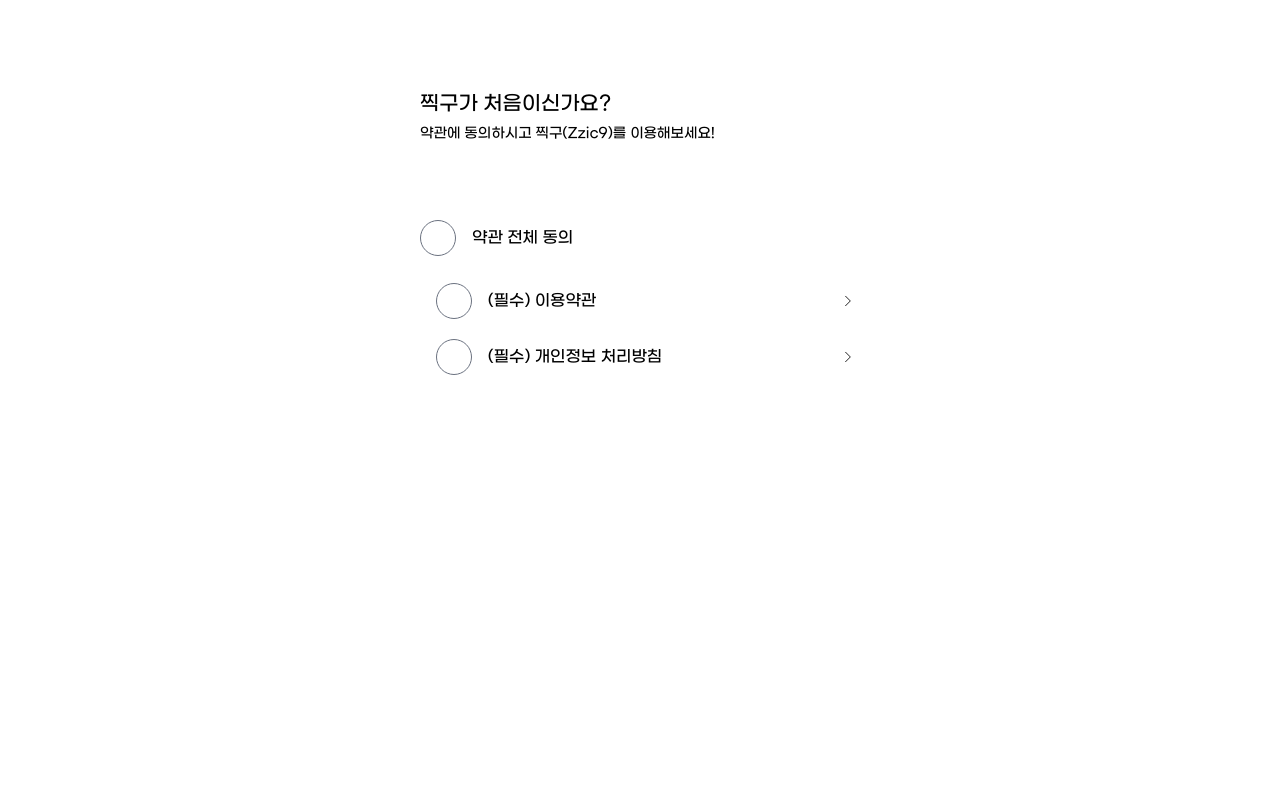
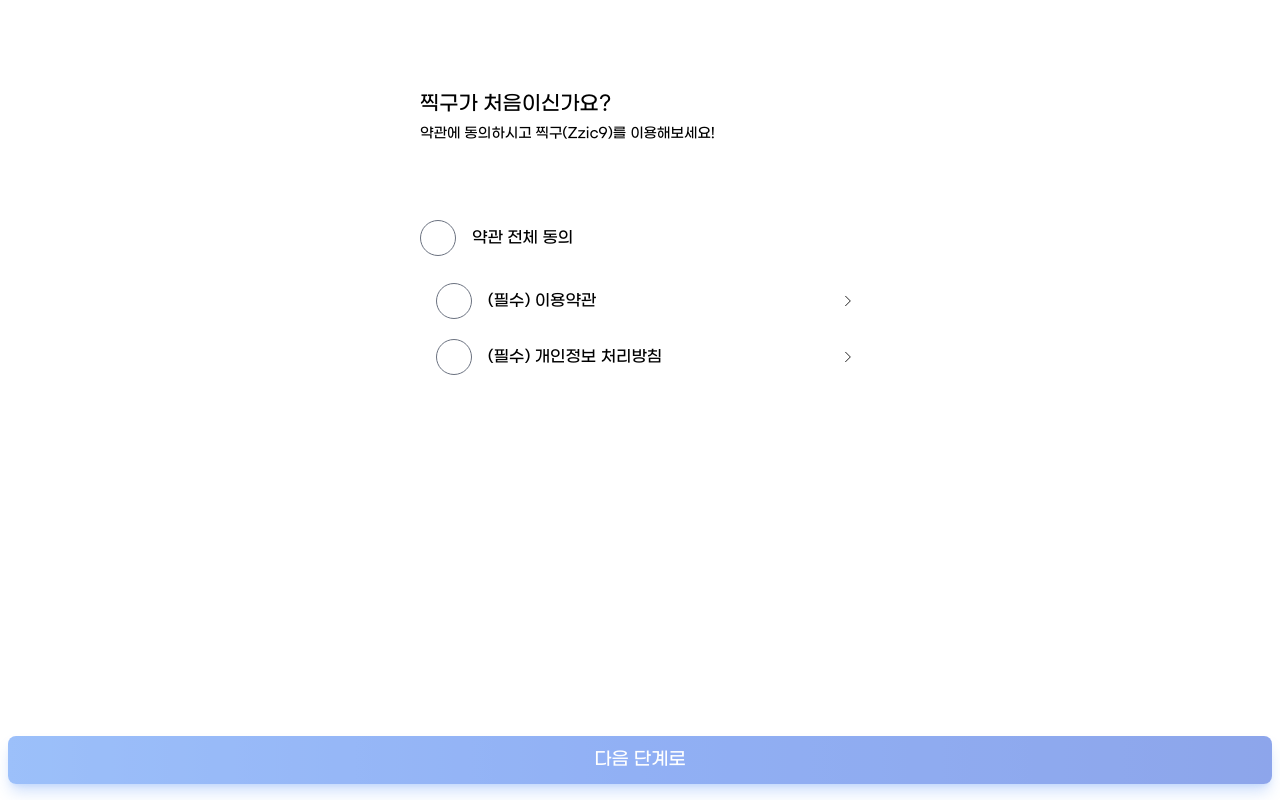
Before and after one commit to hyemin23/livestore, a Next.js app: page /signup in a window 1280 px wide. Built offline with nearby package versions, Linux system fonts and the light colour scheme.

Commit message:
layout : footer button layout

```diff
--- a/templates/SignupPage.template.tsx
+++ b/templates/SignupPage.template.tsx
@@ -11,7 +11,7 @@
   onClickPlus: () => void;
   onClickMinus: () => void;
   setConfirm: (conf: boolean) => void;
-  isStepCompleted: object;
+  isStepCompleted: any;
 }
 
 const SignupPageTemplate = ({
@@ -64,12 +64,32 @@
         </div>
       </div>
 
-      {/*  */}
       <div>
+        {/* 약관동의 */}
         {step === SignupStep.TERM_CONFIRM && (
           <TermConfirmStepComponent confirm={confirm} setConfirm={setConfirm} />
         )}
+
+        {/* 기본정보 입력 */}
+
+        {/* 이메일 인증 */}
       </div>
+
+      {/* bottom */}
+      {SignupTitleMessages[step].button && (
+        <div className="px-2 pb-2 fixed bottom-0 right-0 left-0 w-full bg-white text-center">
+          <button
+            type="button"
+            className="w-full text-white bg-gradient-to-r from-blue-500 via-blue-600 to-blue-700 hover:bg-gradient-to-br focus:ring-4 focus:ring-blue-300 dark:focus:ring-blue-800 shadow-lg shadow-blue-500/50 dark:shadow-lg dark:shadow-blue-800/80 font-medium rounded-lg text-sm px-5 py-2.5 text-center mr-2 mb-2 disabled:cursor-not-allowed disabled:opacity-50"
+            disabled={!isStepCompleted[step]}
+            onClick={onClickPlus}
+          >
+            <span className="text-white text-lg">
+              {SignupTitleMessages[step].button}
+            </span>
+          </button>
+        </div>
+      )}
     </div>
   );
 };
```
